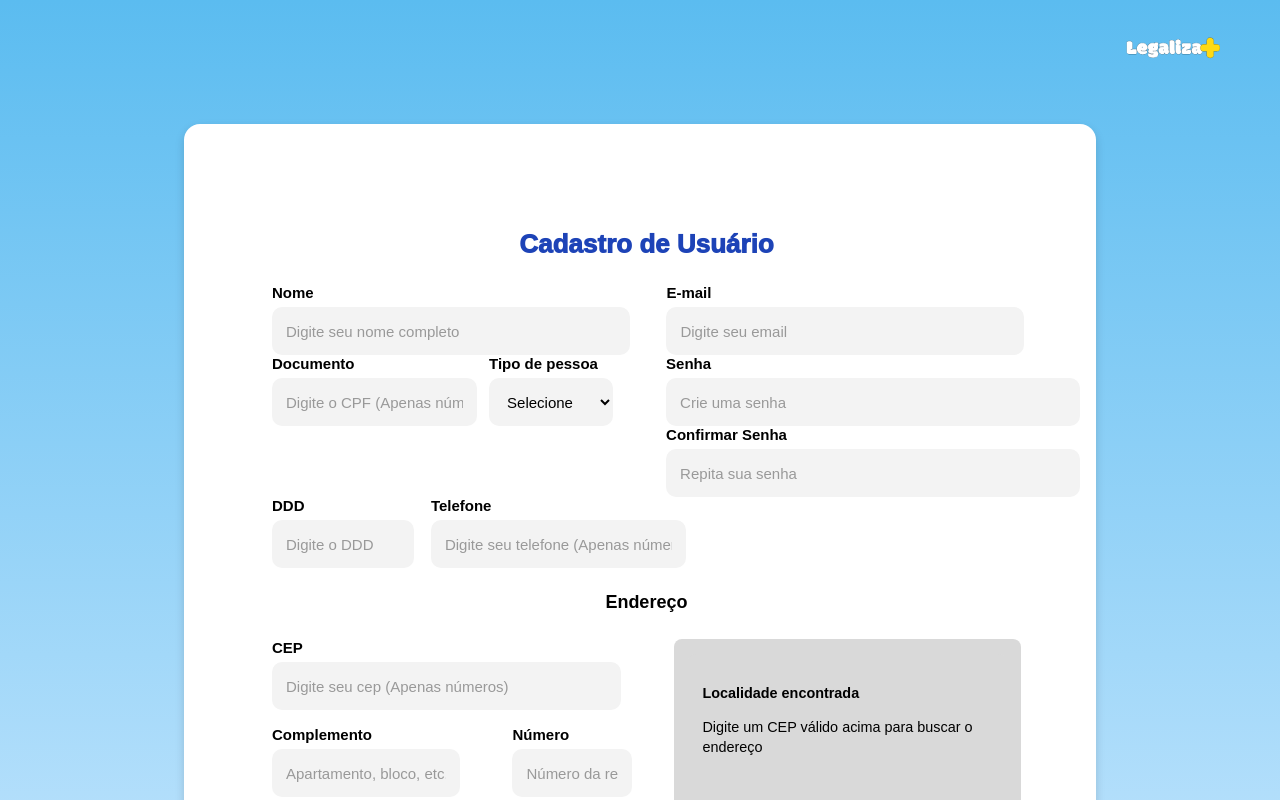
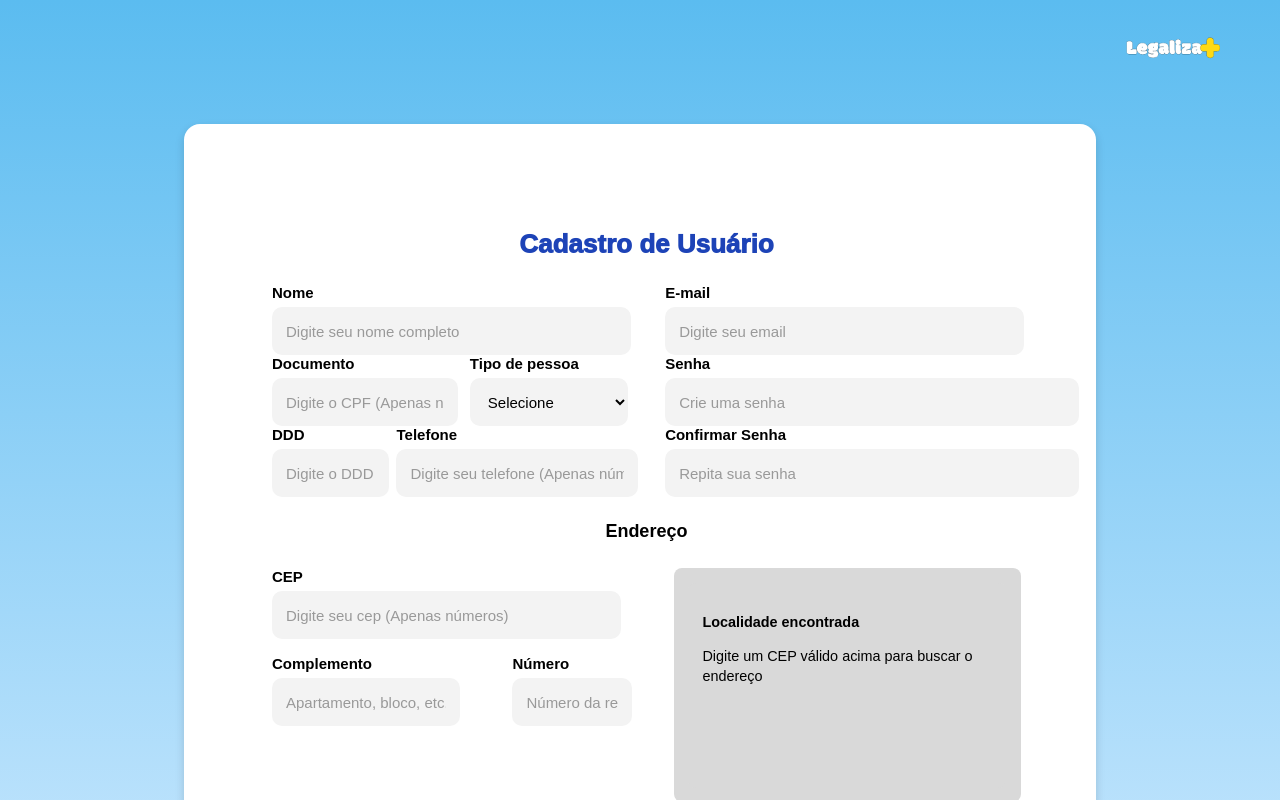
Before and after one commit to DevLuigi/LegalizaMais-Frontend, a React (Vite) app: page /register in a window 1280 px wide. Shown: the top 800 px of the page. Built offline with nearby package versions, Linux system fonts and the light colour scheme.

Commit message:
refactor: Ajuste de layout

```diff
--- a/src/pages/user/register/index.jsx
+++ b/src/pages/user/register/index.jsx
@@ -133,14 +133,11 @@ export default function Register() {
 
           <section id="dataSection">
 
-            <div id="nameEmail">
-              <div className="grid">
+            <div id="leftData">
+              <div id="name">
                 <Input label="Nome" value={name} onChange={setName} placeholder="Digite seu nome completo" width="93%" />
-                <Input label="E-mail" value={email} onChange={setEmail} placeholder="Digite seu email" width="93%" />
               </div>
-            </div>
 
-            <div id="documentAndPassword">
               <div id="document">
                 <div className="grid">
                   <Input
@@ -155,9 +152,35 @@ export default function Register() {
                     options={options}
                     value={personType}
                     onChange={setPersonType}
-                    width="70%"
+                    width="100%"
                   />
                 </div>
+              </div>
+
+              <div id="phone">
+                <div className="gridPhone">
+                  <Input
+                    label="DDD"
+                    value={ddd}
+                    onChange={(v) => setDdd(limitDdd(v))}
+                    placeholder="Digite o DDD"
+                    width="25%"
+                  />
+                  <Input
+                    label="Telefone"
+                    value={phone}
+                    onChange={(v) => setPhone(limitPhone(v))}
+                    placeholder="Digite seu telefone (Apenas números)"
+                    width="60%"
+                  />
+                </div>
+              </div>
+            </div>
+
+            <div id="rightData">
+
+              <div id="email">
+                <Input label="E-mail" value={email} onChange={setEmail} placeholder="Digite seu email" width="93%" />
               </div>
 
               <div id="password">
@@ -179,28 +202,8 @@ export default function Register() {
                     width="170%" />
                 </div>
               </div>
+
             </div>
-
-
-            <div id="phone">
-              <div className="gridPhone">
-                <Input
-                  label="DDD"
-                  value={ddd}
-                  onChange={(v) => setDdd(limitDdd(v))}
-                  placeholder="Digite o DDD"
-                  width="25%"
-                />
-                <Input
-                  label="Telefone"
-                  value={phone}
-                  onChange={(v) => setPhone(limitPhone(v))}
-                  placeholder="Digite seu telefone (Apenas números)"
-                  width="50%"
-                />
-              </div>
-            </div>
-
 
           </section>
 
@@ -250,16 +253,15 @@ export default function Register() {
                 <p>{addressInfo || "Digite um CEP válido acima para buscar o endereço"}</p>
               </AddressBox>
             </div>
-
           </section>
-
 
           <GroupButtons>
             <Button color="blue" onClick={register}>Cadastrar</Button>
             <Button color="red" onClick={() => navigate("/")}>Cancelar</Button>
           </GroupButtons>
+
         </Container>
       </CardBox>
-    </Background>
+    </Background >
   );
 }
--- a/src/pages/user/register/styled.js
+++ b/src/pages/user/register/styled.js
@@ -55,12 +55,24 @@ export const Container = styled.div`
   #dataSection {
     display:flex;
     justify-content: center;
+    gap: 5%;
+
+    width: 100%;
+  }
+
+  #leftData {
+    display:flex;
+    justify-content: center;
     flex-direction: column;
 
     width: 100%;
   }
 
-  #nameEmail {
+  #rightData {
+    display:flex;
+    justify-content: center;
+    flex-direction: column;
+
     width: 100%;
   }
 
```
